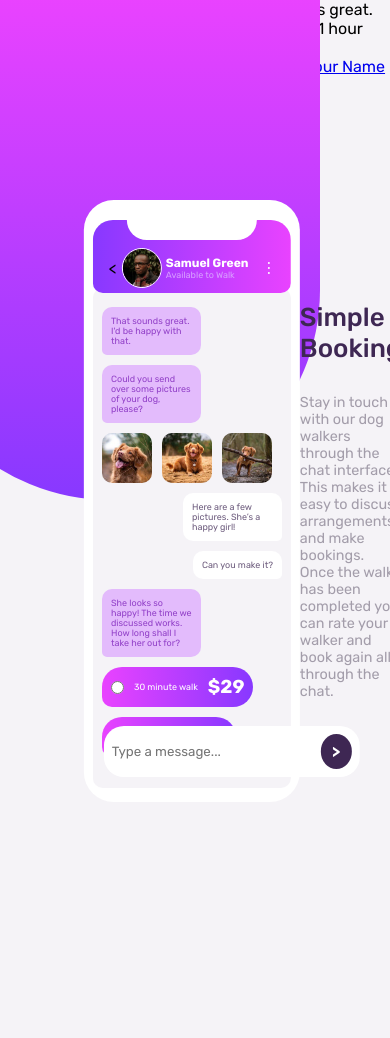
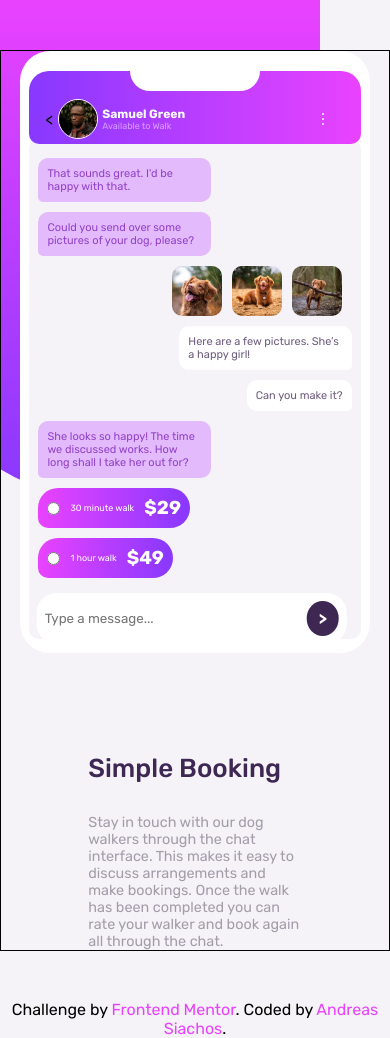
Before and after one commit to andrewsiachos/cht-exercise, a plain HTML site: page index.html in a window 390 px wide. Before the commit the page ends 844 px from the top, so only its background shows below. Drawn offline with Linux system fonts and the light colour scheme.

Commit message:
initial commit

```diff
--- a/app.js
+++ b/app.js
@@ -19,8 +19,8 @@ submit.addEventListener('click', ()=>{
         userInput.value = '';
     }
 
-    phoneBody.scrollTo({
-        top: '20px',
-        behavior: smooth
+    phoneBody.scroll({
+        top: 100,
+        behavior: 'smooth'
     })
 });
--- a/index.html
+++ b/index.html
@@ -121,33 +121,11 @@
 
   </main>
 
-  Samuel Green
-  Available to Walk
 
-  That sounds great. I’d be happy with that.
-
-
-
-
-
-
-
-  30 minute walk
-  $29
-
-  1 hour walk
-  $49
-
-  Type a message…
-
-  Simple booking
-
-
-
-  <div class="attribution">
-    Challenge by <a href="https://www.frontendmentor.io?ref=challenge" target="_blank">Frontend Mentor</a>.
-    Coded by <a href="#">Your Name Here</a>.
-  </div>
+  <footer>
+    Challenge by <a href="https://www.frontendmentor.io/challenges/chat-app-css-illustration-O5auMkFqY" target="_blank">Frontend Mentor</a>.
+    Coded by <a href="https://www.frontendmentor.io/profile/andrewsiachos" target="_blank">Andreas Siachos</a>.
+  </footer>
 
   <script src="app.js"></script>
 </body>
--- a/style.scss
+++ b/style.scss
@@ -33,7 +33,7 @@ main{
         border-radius: 0 0 20px 20px;
     }
     position: absolute;
-    top: 200px;
+    top: 100px;
     left: 50%;
     transform: translateX(-50%);
     width: 57%;
@@ -205,3 +205,52 @@ main{
         }
     }
 }
+
+footer{
+    position: absolute;
+    top: 800px;
+    width: 100%;
+    text-align: center;
+    a, a:visited{
+        color: $lightMagenta;
+        text-decoration: none;
+    }
+}
+
+@media(max-width: 768px ){
+
+    main{
+        flex-direction: column;
+        border: 1px solid black;
+        width: 100%;
+        top: 50px;
+        #phone{
+            width: 90%;
+            #phoneBody{
+                .leftMessageContainer{
+                    .leftMessage{
+                        font-size: 11px;
+                    }
+                }
+                .rightMessageContainer{
+                    .rightMessage{
+                        font-size: 11px;
+                    }
+                }
+            }
+            #userInputContainer{
+                bottom: 34%;
+                width: 80%;
+                left: 50%;
+                transform: translateX(-51%);
+            }
+        }
+        #appDetails{
+            margin-top: 100px;
+        }
+    }
+
+    footer{
+        top: 1000px;
+    }
+}
```
Also changed, not shown: style.css, 1 other file.
